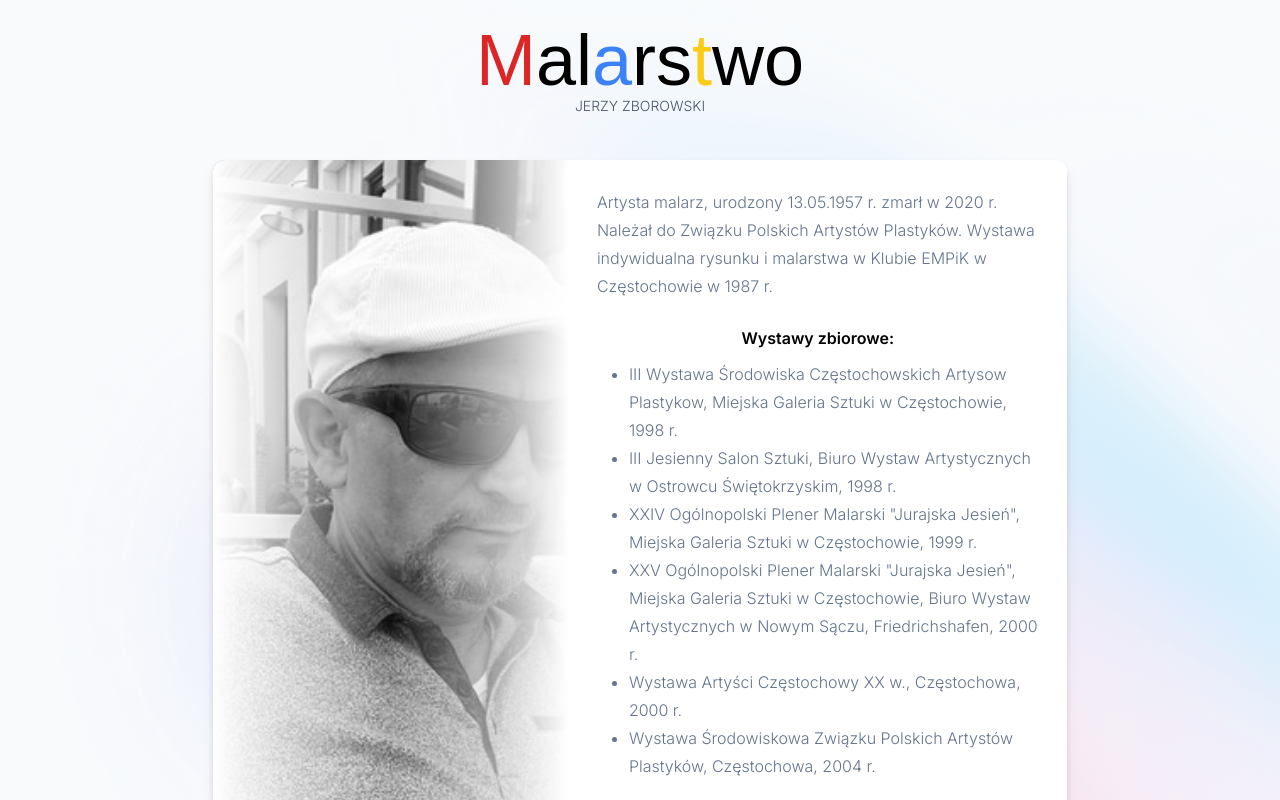
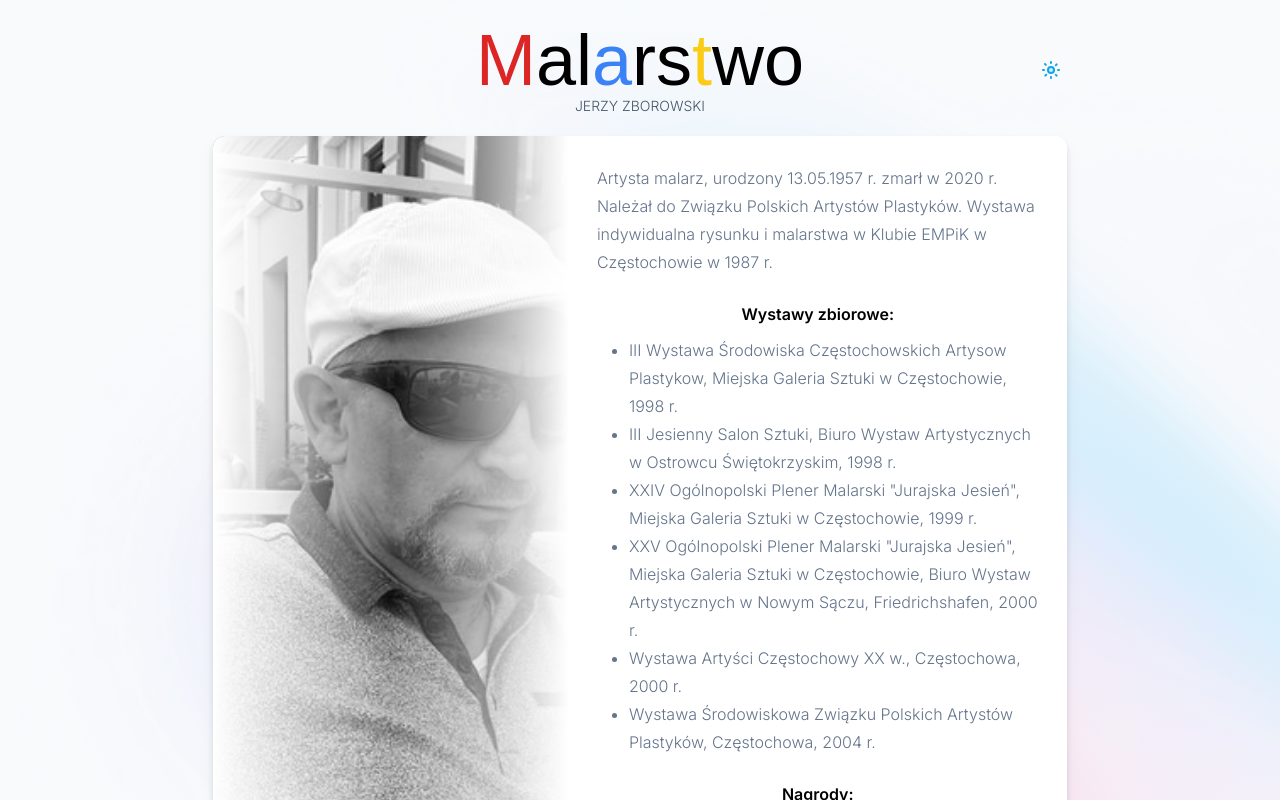
Before and after one commit to dzbo/jzborowski, a Nuxt app: page / in a window 1280 px wide. Shown: the top 800 px of the page. Built offline with nearby package versions, Linux system fonts and the light colour scheme; a web font is replaced by a local one.

Commit message:
Dark mode

```diff
--- a/app.vue
+++ b/app.vue
@@ -1,3 +1,10 @@
+<script setup lang="ts">
+import useTheme from './composables/useTheme'
+
+const { loadTheme } = useTheme()
+loadTheme()
+</script>
+
 <template>
   <NuxtLayout :name="'default'">
     <NuxtPage />
--- a/assets/styles/main.scss
+++ b/assets/styles/main.scss
@@ -2,6 +2,29 @@
 @tailwind components;
 @tailwind utilities;
 
-.router-link-active {
-  @apply hover:border-b-slate-200 border-b-slate-200;
+:root {
+  --scrollbar-thumb: #d1d1d2;
+  --scrollbar-track: initial;
+  --dark-font-color-primary: #92adad;
+  --dark-font-color-secondary: #c9dcdc;
+  --dark-card-background: #113541;
 }
+
+.scrollbar {
+  scrollbar-color: var(--scrollbar-thumb) var(--scrollbar-track);
+  scrollbar-width: thin;
+}
+.scrollbar::-webkit-scrollbar-track {
+  background-color: var(--scrollbar-track);
+}
+.scrollbar::-webkit-scrollbar-thumb {
+  background-color: var(--scrollbar-thumb);
+  border-radius: 0.25rem;
+}
+.scrollbar::-webkit-scrollbar {
+  width: 8px;
+  height: 8px;
+}
+.dark .scrollbar {
+  --scrollbar-thumb: #255461;
+}
--- a/components/footer.vue
+++ b/components/footer.vue
@@ -3,9 +3,13 @@ const date = new Date().getFullYear()
 </script>
 
 <template>
-  <div class="pt-[80px] pb-6 font-light text-center text-sm text-slate-600">
+  <div
+    class="pt-[80px] pb-6 font-light text-center text-sm text-slate-600 dark:text-[color:var(--dark-font-color-secondary)]"
+  >
     Copyright © {{ date }} Jerzy Zborowski. All rights reserved.
-    <div class="text-slate-400 mt-1">
+    <div
+      class="text-slate-400 mt-1 dark:text-[color:var(--dark-font-color-primary)]"
+    >
       Made by <a href="http://domi-net.pl">Domi-Net</a>
     </div>
   </div>
--- a/components/header.vue
+++ b/components/header.vue
@@ -1,11 +1,19 @@
 <template>
-  <header class="text-center pt-6 pb-5 mb-6 flex justify-center items-center">
+  <header
+    class="text-center pt-6 pb-5 mb-6 flex justify-center items-center sm:m-auto sm:w-4/5 md:w-2/3 relative"
+  >
+    <ThemeSwitcher />
+
     <NuxtLink to="/">
-      <div class="text-7xl font-logo">
+      <div
+        class="text-7xl font-logo dark:text-[color:var(--dark-font-color-primary)]"
+      >
         <span class="text-red-600">M</span>al<span class="text-blue-500">a</span
         >rs<span class="text-yellow-400">t</span>wo
       </div>
-      <div class="text-sm text-slate-600 uppercase font-light">
+      <div
+        class="text-sm text-slate-600 uppercase font-light dark:text-[color:var(--dark-font-color-primary)]"
+      >
         Jerzy Zborowski
       </div>
     </NuxtLink>
--- /dev/null
+++ b/components/themeSwitcher.vue
@@ -0,0 +1,46 @@
+<script setup lang="ts">
+import useTheme from '../composables/useTheme'
+
+const { switchTheme } = useTheme()
+</script>
+
+<template>
+  <button type="button" class="absolute right-1" @click="switchTheme">
+    <span class="dark:hidden"
+      ><svg
+        viewBox="0 0 24 24"
+        fill="none"
+        stroke-width="2"
+        stroke-linecap="round"
+        stroke-linejoin="round"
+        class="w-6 h-6"
+      >
+        <path
+          d="M15 12a3 3 0 1 1-6 0 3 3 0 0 1 6 0Z"
+          class="fill-sky-400/20 stroke-sky-500"
+        ></path>
+        <path
+          d="M12 4v1M17.66 6.344l-.828.828M20.005 12.004h-1M17.66 17.664l-.828-.828M12 20.01V19M6.34 17.664l.835-.836M3.995 12.004h1.01M6 6l.835.836"
+          class="stroke-sky-500"
+        ></path></svg></span
+    ><span class="hidden dark:inline"
+      ><svg viewBox="0 0 24 24" fill="none" class="w-6 h-6">
+        <path
+          fill-rule="evenodd"
+          clip-rule="evenodd"
+          d="M17.715 15.15A6.5 6.5 0 0 1 9 6.035C6.106 6.922 4 9.645 4 12.867c0 3.94 3.153 7.136 7.042 7.136 3.101 0 5.734-2.032 6.673-4.853Z"
+          class="fill-[color:var(--dark-font-color-primary)]"
+        ></path>
+        <path
+          d="m17.715 15.15.95.316a1 1 0 0 0-1.445-1.185l.495.869ZM9 6.035l.846.534a1 1 0 0 0-1.14-1.49L9 6.035Zm8.221 8.246a5.47 5.47 0 0 1-2.72.718v2a7.47 7.47 0 0 0 3.71-.98l-.99-1.738Zm-2.72.718A5.5 5.5 0 0 1 9 9.5H7a7.5 7.5 0 0 0 7.5 7.5v-2ZM9 9.5c0-1.079.31-2.082.845-2.93L8.153 5.5A7.47 7.47 0 0 0 7 9.5h2Zm-4 3.368C5 10.089 6.815 7.75 9.292 6.99L8.706 5.08C5.397 6.094 3 9.201 3 12.867h2Zm6.042 6.136C7.718 19.003 5 16.268 5 12.867H3c0 4.48 3.588 8.136 8.042 8.136v-2Zm5.725-4.17c-.81 2.433-3.074 4.17-5.725 4.17v2c3.552 0 6.553-2.327 7.622-5.537l-1.897-.632Z"
+          class="fill-[color:var(--dark-font-color-primary)]"
+        ></path>
+        <path
+          fill-rule="evenodd"
+          clip-rule="evenodd"
+          d="M17 3a1 1 0 0 1 1 1 2 2 0 0 0 2 2 1 1 0 1 1 0 2 2 2 0 0 0-2 2 1 1 0 1 1-2 0 2 2 0 0 0-2-2 1 1 0 1 1 0-2 2 2 0 0 0 2-2 1 1 0 0 1 1-1Z"
+          class="fill-[color:var(--dark-font-color-primary)]"
+        ></path></svg
+    ></span>
+  </button>
+</template>
--- /dev/null
+++ b/composables/useBrowser.ts
@@ -0,0 +1,7 @@
+const isBrowser = () => typeof window !== 'undefined'
+
+export default function () {
+  return {
+    isBrowser,
+  }
+}
--- /dev/null
+++ b/composables/useTheme.ts
@@ -0,0 +1,36 @@
+import useBrowser from '@/composables/useBrowser'
+
+const loadTheme = () => {
+  const { isBrowser } = useBrowser()
+  if (!isBrowser()) return
+
+  const localStorage = window.localStorage
+
+  if (
+    localStorage.theme === 'dark' ||
+    (!('theme' in localStorage) &&
+      window.matchMedia('(prefers-color-scheme: dark)').matches)
+  ) {
+    document.documentElement.classList.add('dark')
+  } else {
+    document.documentElement.classList.remove('dark')
+  }
+}
+
+const switchTheme = () => {
+  const { isBrowser } = useBrowser()
+  if (!isBrowser()) return
+
+  const localStorage = window.localStorage
+  document.documentElement.classList.toggle('dark')
+  localStorage.theme = document.documentElement.classList.contains('dark')
+    ? 'dark'
+    : 'light'
+}
+
+export default function () {
+  return {
+    loadTheme,
+    switchTheme,
+  }
+}
--- a/layouts/default.vue
+++ b/layouts/default.vue
@@ -34,7 +34,7 @@ useHead({
   ],
   bodyAttrs: {
     class:
-      'bg-slate-50 bg-[url("~/assets/img/beams-components.png")] bg-no-repeat',
+      'bg-slate-50 bg-[url("~/assets/img/beams-components.png")] bg-no-repeat scrollbar dark:bg-[#011e26]',
   },
 })
 </script>
--- a/pages/index.vue
+++ b/pages/index.vue
@@ -5,22 +5,27 @@ const numberOfImages = 37
 <template>
   <div>
     <section
-      class="grid grid-rows-1 lg:grid-cols-12 rounded-xl drop-shadow-lg mx-4 bg-white sm:m-auto sm:w-4/5 md:w-2/3"
+      class="grid grid-rows-1 lg:grid-cols-12 rounded-xl drop-shadow-lg mx-4 bg-white dark:bg-[color:var(--dark-card-background)] sm:m-auto sm:w-4/5 md:w-2/3"
     >
       <div
-        class="sm:col-span-6 lg:col-span-5 bg-no-repeat bg-cover rounded-l-xl w-[100%] h-[500px] sm:h-[600px] lg:h-[100%] bg-[url('~/assets/img/avatar.jpg')] grayscale"
+        class="relative sm:col-span-6 lg:col-span-5 rounded-l-xl w-[100%] h-[500px] sm:h-[600px] lg:h-[100%]"
       >
         <div
-          class="rounded-l-xl bg-gradient-to-r from-white via-transparent to-white w-[100%] h-[500px] sm:h-[600px] lg:h-[100%]"
+          class="rounded-l-xl bg-no-repeat bg-cover bg-[url('~/assets/img/avatar.jpg')] grayscale w-[100%] h-[500px] sm:h-[600px] lg:h-[100%]"
+        ></div>
+        <div
+          class="absolute top-0 rounded-l-xl bg-gradient-to-r from-white dark:from-[color:var(--dark-card-background)] via-transparent dark:via-transparent to-white dark:to-[color:var(--dark-card-background)] w-[100%] h-[500px] sm:h-[600px] lg:h-[100%]"
         ></div>
       </div>
       <div
-        class="sm:col-span-6 lg:col-span-7 font-light p-7 leading-7 text-slate-500"
+        class="sm:col-span-6 lg:col-span-7 font-light p-7 leading-7 text-slate-500 dark:text-[color:var(--dark-font-color-primary)]"
       >
         Artysta malarz, urodzony 13.05.1957 r. zmarł w 2020 r. Należał do
         Związku Polskich Artystów Plastyków. Wystawa indywidualna rysunku i
         malarstwa w Klubie EMPiK w Częstochowie w 1987 r.
-        <p class="font-bold pt-6 pb-2 text-black text-center">
+        <p
+          class="font-bold pt-6 pb-2 text-center text-black dark:text-[color:var(--dark-font-color-secondary)]"
+        >
           Wystawy zbiorowe:
         </p>
         <ul class="list-disc ml-8">
@@ -47,7 +52,11 @@ const numberOfImages = 37
             Częstochowa, 2004 r.
           </li>
         </ul>
-        <p class="font-bold pt-6 pb-2 text-black text-center">Nagrody:</p>
+        <p
+          class="font-bold pt-6 pb-2 text-black text-center dark:text-[color:var(--dark-font-color-secondary)]"
+        >
+          Nagrody:
+        </p>
         <ul class="list-disc ml-8">
           <li>
             Ogólnopolski Konkurs im. J. Grabowskiego, Biuro Wystaw
@@ -62,7 +71,12 @@ const numberOfImages = 37
       </div>
     </section>
     <section class="m-auto mt-8 mx-4 sm:m-auto sm:w-4/5 md:w-2/3">
-      <div class="text-center font-logo text-5xl mb-8 mt-[80px]">Galeria</div>
+      <div
+        class="text-center font-logo text-5xl mb-8 mt-[80px] dark:text-[color:var(--dark-font-color-primary)]"
+      >
+        <span class="text-red-600">G</span>al<span class="text-blue-500">e</span
+        >ri<span class="text-yellow-400">a</span>
+      </div>
       <div
         class="gap-8 sm:columns-1 md:columns-2 lg:columns-3 xl:columns-4 2xl-columns-5"
       >
--- a/tailwind.config.ts
+++ b/tailwind.config.ts
@@ -17,4 +17,5 @@ export default <Config>{
     'app.{js,ts,vue}',
     'content/**/*.md',
   ],
+  darkMode: 'class',
 }
```
